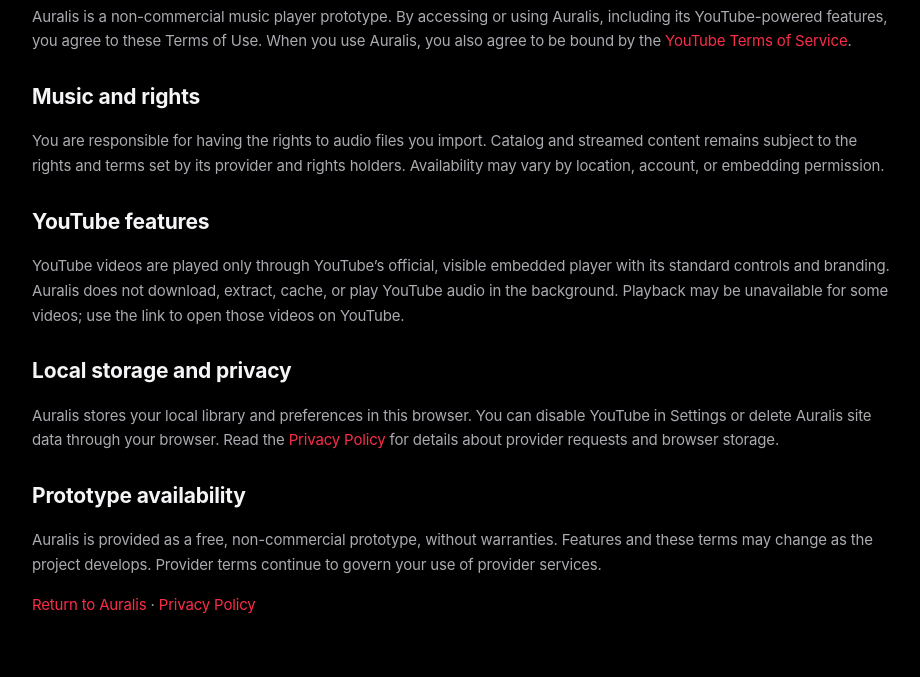
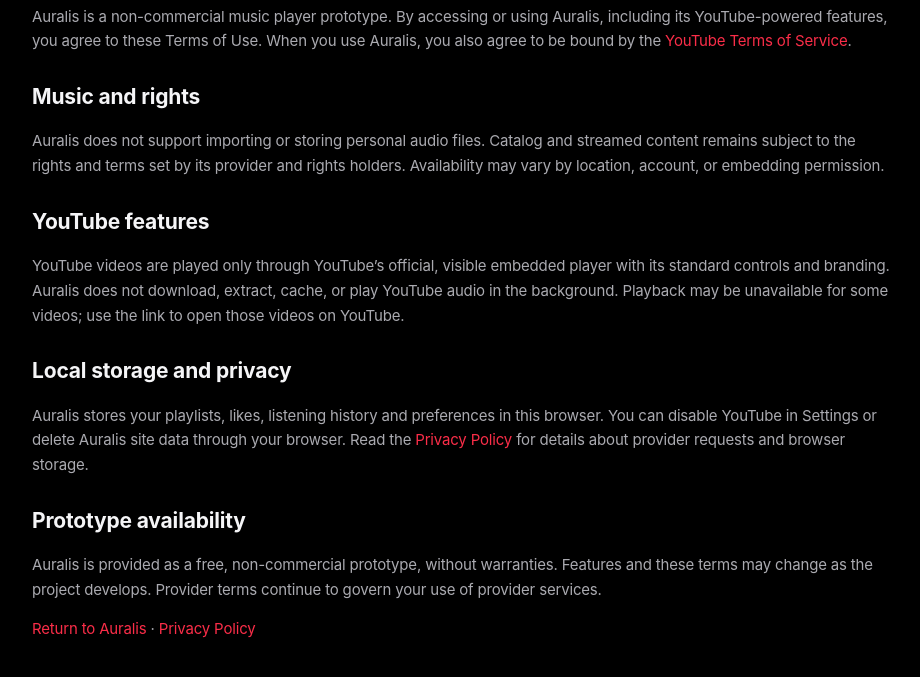
Before and after one commit to uKg-gta/Auralis, a plain HTML site: page terms.html in a window 1280 px wide. Shown: the part 153-830 px from the top of the page, without its empty margins (178-1098 px from the left). Drawn offline with Linux system fonts and the light colour scheme.

Commit message:
Update product documentation for online-first AURALIS

```diff
--- a/terms.html
+++ b/terms.html
@@ -22,11 +22,11 @@
  <h1>Terms of Use</h1>
  <p>Auralis is a non-commercial music player prototype. By accessing or using Auralis, including its YouTube-powered features, you agree to these Terms of Use. When you use Auralis, you also agree to be bound by the <a href="https://www.youtube.com/t/terms" target="_blank" rel="noopener noreferrer">YouTube Terms of Service</a>.</p>
  <h2>Music and rights</h2>
- <p>You are responsible for having the rights to audio files you import. Catalog and streamed content remains subject to the rights and terms set by its provider and rights holders. Availability may vary by location, account, or embedding permission.</p>
+ <p>Auralis does not support importing or storing personal audio files. Catalog and streamed content remains subject to the rights and terms set by its provider and rights holders. Availability may vary by location, account, or embedding permission.</p>
  <h2>YouTube features</h2>
  <p>YouTube videos are played only through YouTube’s official, visible embedded player with its standard controls and branding. Auralis does not download, extract, cache, or play YouTube audio in the background. Playback may be unavailable for some videos; use the link to open those videos on YouTube.</p>
  <h2>Local storage and privacy</h2>
- <p>Auralis stores your local library and preferences in this browser. You can disable YouTube in Settings or delete Auralis site data through your browser. Read the <a href="./privacy.html">Privacy Policy</a> for details about provider requests and browser storage.</p>
+ <p>Auralis stores your playlists, likes, listening history and preferences in this browser. You can disable YouTube in Settings or delete Auralis site data through your browser. Read the <a href="./privacy.html">Privacy Policy</a> for details about provider requests and browser storage.</p>
  <h2>Prototype availability</h2>
  <p>Auralis is provided as a free, non-commercial prototype, without warranties. Features and these terms may change as the project develops. Provider terms continue to govern your use of provider services.</p>
  <p><a href="./index.html">Return to Auralis</a> · <a href="./privacy.html">Privacy Policy</a></p>
```
